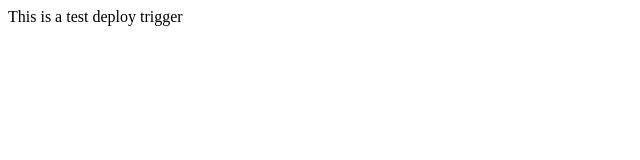
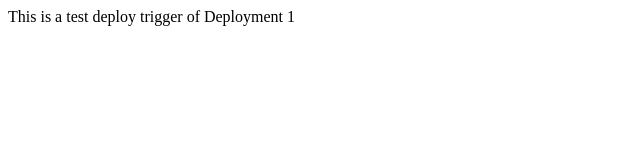
Before and after one commit to Navakiran99/TestRepo, a plain HTML site: page index.html in a window 1280 px wide. Shown: the whole page, without its empty margins (0-640 px from the left). Drawn offline with Linux system fonts and the light colour scheme.

Commit message:
Update index.html

```diff
--- a/index.html
+++ b/index.html
@@ -2,7 +2,7 @@
 <body>
 <head>
 <title> Test deploy </title>
-<p> This is a test deploy trigger </p>
+<p> This is a test deploy trigger of Deployment 1 </p>
 </body>
 </head>
 </html>
```
